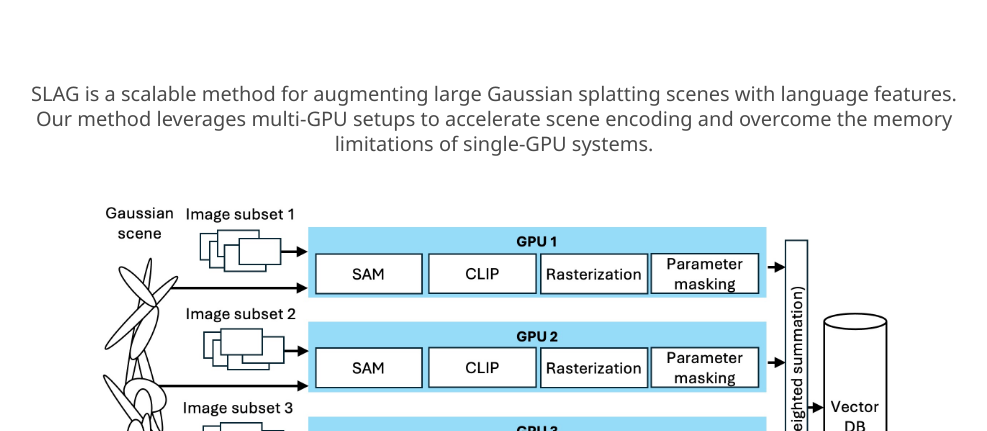
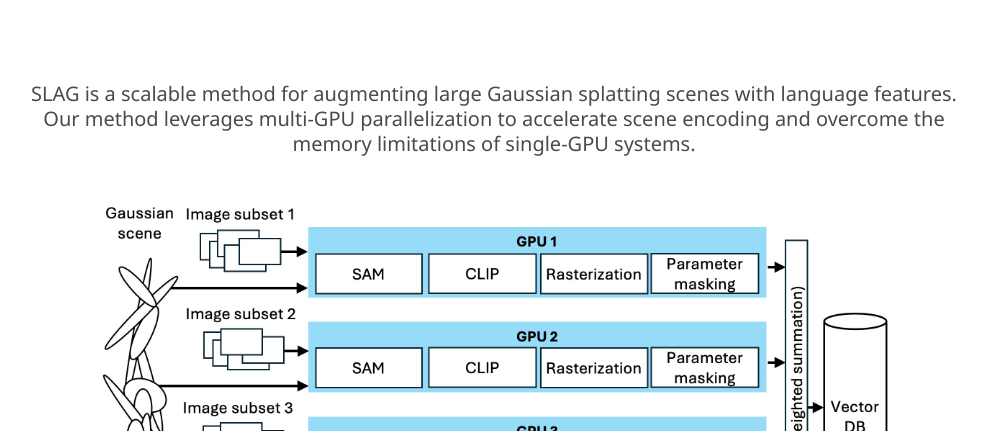
Before and after one commit to sleg-project/sleg-project.github.io, a plain HTML site: page index.html in a window 1280 px wide. Shown: the part 369-800 px from the top of the page, without its empty margins (146-1133 px from the left). Drawn offline with nearby package versions, Linux system fonts and the light colour scheme; some icons are missing; a web font is replaced by a local one.

Commit message:
Update index.html

```diff
--- a/index.html
+++ b/index.html
@@ -125,7 +125,7 @@
 
     <h2 class="subtitle has-text-centered">
       <span class="dnerf">SLAG</span> is a scalable method for augmenting large Gaussian splatting scenes with language features.
-      Our method leverages multi-GPU setups to accelerate scene encoding and overcome the memory limitations of single-GPU systems.
+      Our method leverages multi-GPU parallelization to accelerate scene encoding and overcome the memory limitations of single-GPU systems.
     </h2>
     <!-- Method figure -->
     <br>
```
